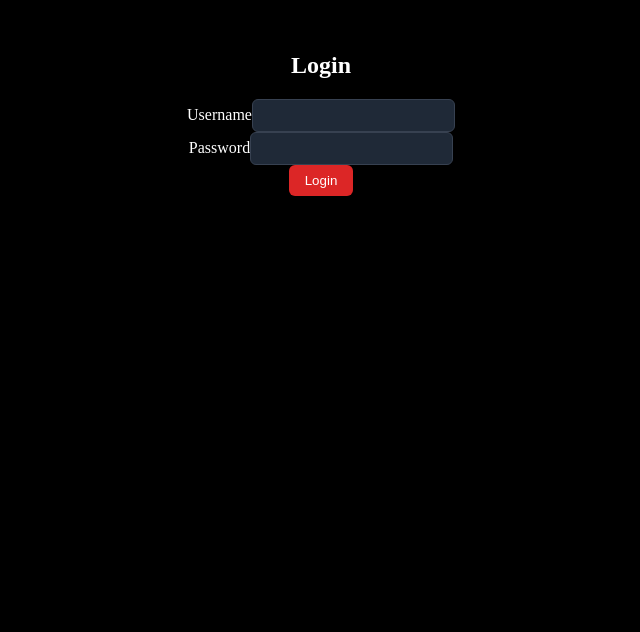
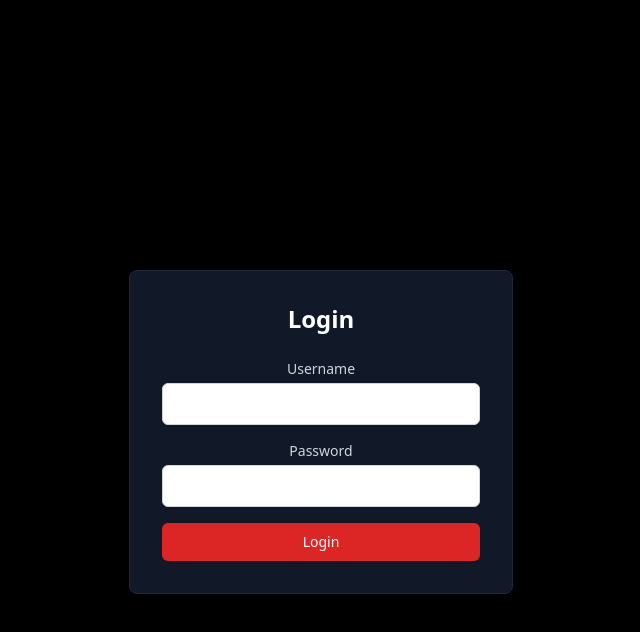
Before and after one commit to almomua/progress-front, a React (Vite) app: page / in a window 1280 px wide. Shown: the top 632 px of the page, without its empty margins (319-959 px from the left). Built offline with nearby package versions, Linux system fonts and the light colour scheme; no server answers.

Commit message:
Update Tailwind to v3.4 and fix styling

```diff
--- a/package.json
+++ b/package.json
@@ -2,7 +2,6 @@
   "name": "progress-front",
   "private": true,
   "version": "0.0.0",
-  "type": "module",
   "engines": {
     "node": ">=18.0.0"
   },
@@ -21,12 +20,16 @@
     "vite": "^5.0.0"
   },
   "devDependencies": {
+    "@tailwindcss/forms": "^0.5.7",
     "@types/react": "^18.3.18",
     "@types/react-dom": "^18.3.5",
     "@vitejs/plugin-react": "^4.3.4",
+    "autoprefixer": "^10.4.16",
     "eslint": "^9.17.0",
     "eslint-plugin-react-hooks": "^5.0.0",
     "eslint-plugin-react-refresh": "^0.4.16",
+    "postcss": "^8.4.32",
+    "tailwindcss": "^3.4.0",
     "typescript": "~5.6.2"
   }
 }
--- /dev/null
+++ b/postcss.config.js
@@ -0,0 +1,6 @@
+module.exports = {
+  plugins: {
+    tailwindcss: {},
+    autoprefixer: {},
+  }
+}
--- a/src/index.css
+++ b/src/index.css
@@ -1,36 +1,33 @@
-body {
-  background-color: black;
-  color: white;
-  min-height: 100vh;
-  margin: 0;
-  padding: 0;
+@tailwind base;
+@tailwind components;
+@tailwind utilities;
+
+@layer base {
+  body {
+    @apply bg-black text-white min-h-screen m-0 p-0;
+  }
+
+  button {
+    @apply bg-red-600 hover:bg-red-700 text-white px-4 py-2 rounded-md transition-colors;
+  }
+
+  input, textarea {
+    @apply bg-gray-700 text-white border border-gray-700 rounded-md px-3 py-2 focus:outline-none focus:ring-2 focus:ring-red-600;
+  }
 }
 
-button {
-  background-color: #dc2626;
-  color: white;
-  padding: 0.5rem 1rem;
-  border-radius: 0.375rem;
-  border: none;
-  transition: background-color 0.2s;
-  cursor: pointer;
-}
+@layer components {
+  .dashboard {
+    @apply p-6 max-w-4xl mx-auto;
+  }
 
-button:hover {
-  background-color: #b91c1c;
-}
+  .todo-item {
+    @apply bg-gray-700 p-4 rounded-lg mb-4 border border-gray-800;
+  }
 
-input, textarea {
-  background-color: #1f2937;
-  color: white;
-  border: 1px solid #374151;
-  border-radius: 0.375rem;
-  padding: 0.5rem 0.75rem;
-}
-
-input:focus, textarea:focus {
-  outline: none;
-  box-shadow: 0 0 0 2px rgba(239, 68, 68, 0.5);
+  .header {
+    @apply bg-gray-700 p-4 border-b border-gray-800;
+  }
 }
 
 @keyframes fadeIn {
@@ -47,23 +44,3 @@ input:focus, textarea:focus {
 .fade-in {
   animation: fadeIn 0.3s ease-out forwards;
 }
-
-.dashboard {
-  padding: 1.5rem;
-  max-width: 36rem;
-  margin: 0 auto;
-}
-
-.todo-item {
-  background-color: #1f1f1f;
-  padding: 1rem;
-  border-radius: 0.5rem;
-  margin-bottom: 1rem;
-  border: 1px solid #2f2f2f;
-}
-
-.header {
-  background-color: #1f1f1f;
-  padding: 1rem;
-  border-bottom: 1px solid #2f2f2f;
-}
--- /dev/null
+++ b/tailwind.config.js
@@ -0,0 +1,19 @@
+/** @type {import('tailwindcss').Config} */
+module.exports = {
+  content: [
+    "./index.html",
+    "./src/**/*.{js,ts,jsx,tsx}",
+  ],
+  darkMode: 'class',
+  theme: {
+    extend: {
+      colors: {
+        primary: '#dc2626',
+        secondary: '#1f2937',
+      },
+    },
+  },
+  plugins: [
+    require('@tailwindcss/forms'),
+  ],
+}
```
Also changed, not shown: 1 other file (tests, documents, lock files or other folders).
